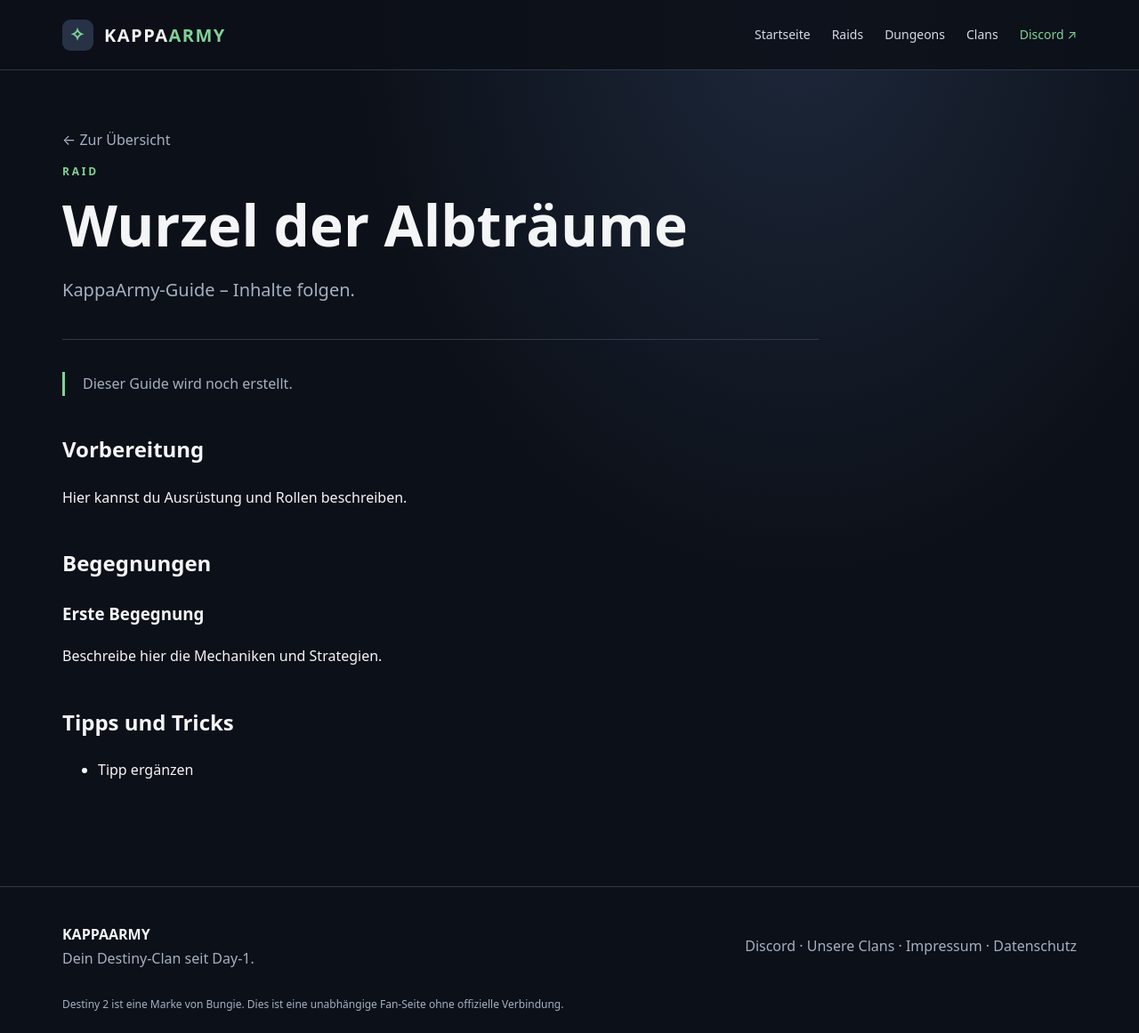
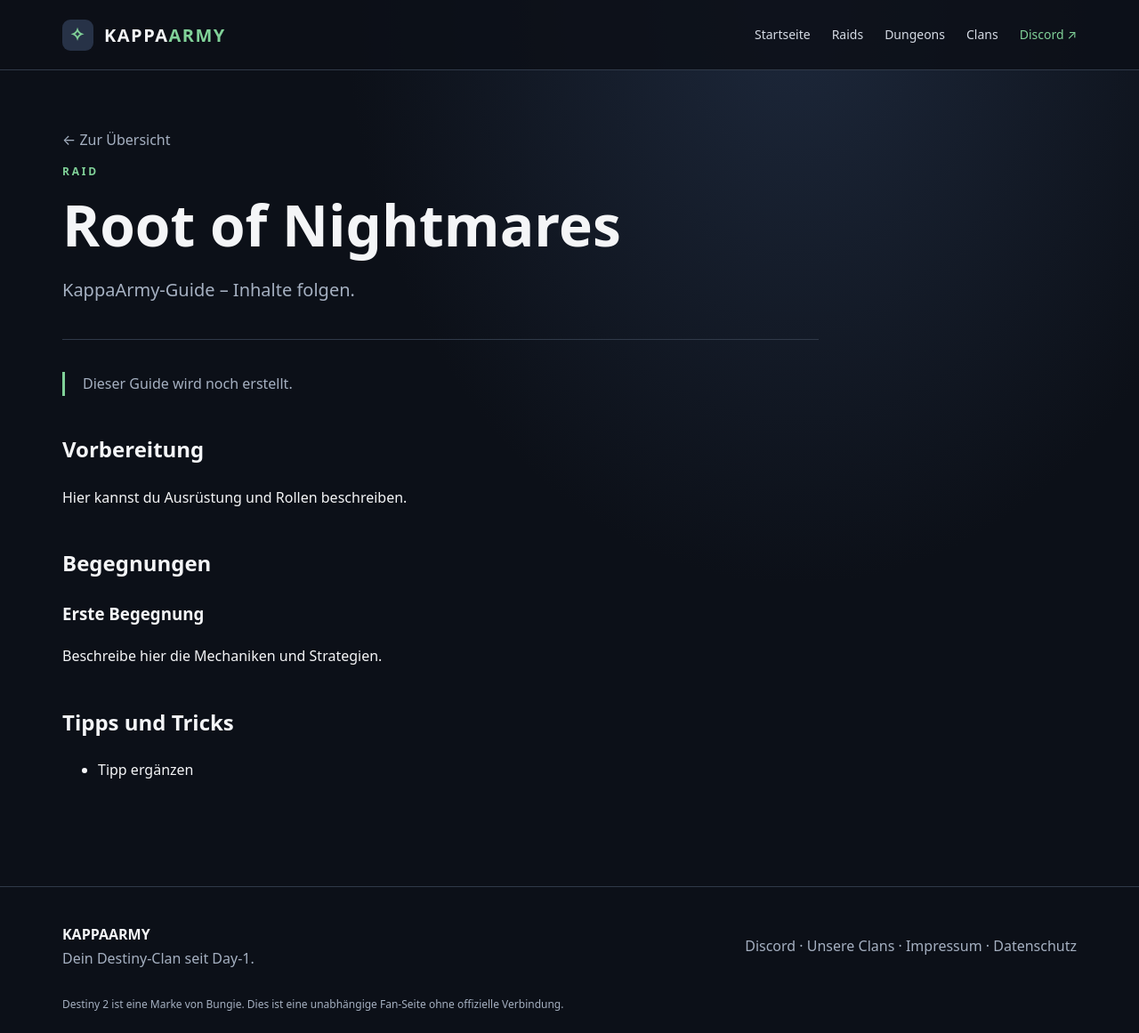
Before and after one commit to KappaArmy/KappaArmy, a Jekyll site: the page built from _raids/root_of_nightmares.md, in a window 1280 px wide. Shown: the whole page at 89% size. Built offline with Jekyll 4.4.1, drawn with Linux system fonts in a browser that asks for light colours.

Commit message:
Use English raid title

```diff
--- a/_raids/root_of_nightmares.md
+++ b/_raids/root_of_nightmares.md
@@ -1,5 +1,5 @@
 ---
-title: "Wurzel der Albträume"
+title: "Root of Nightmares"
 description: "KappaArmy-Guide – Inhalte folgen."
 ---
 
```
